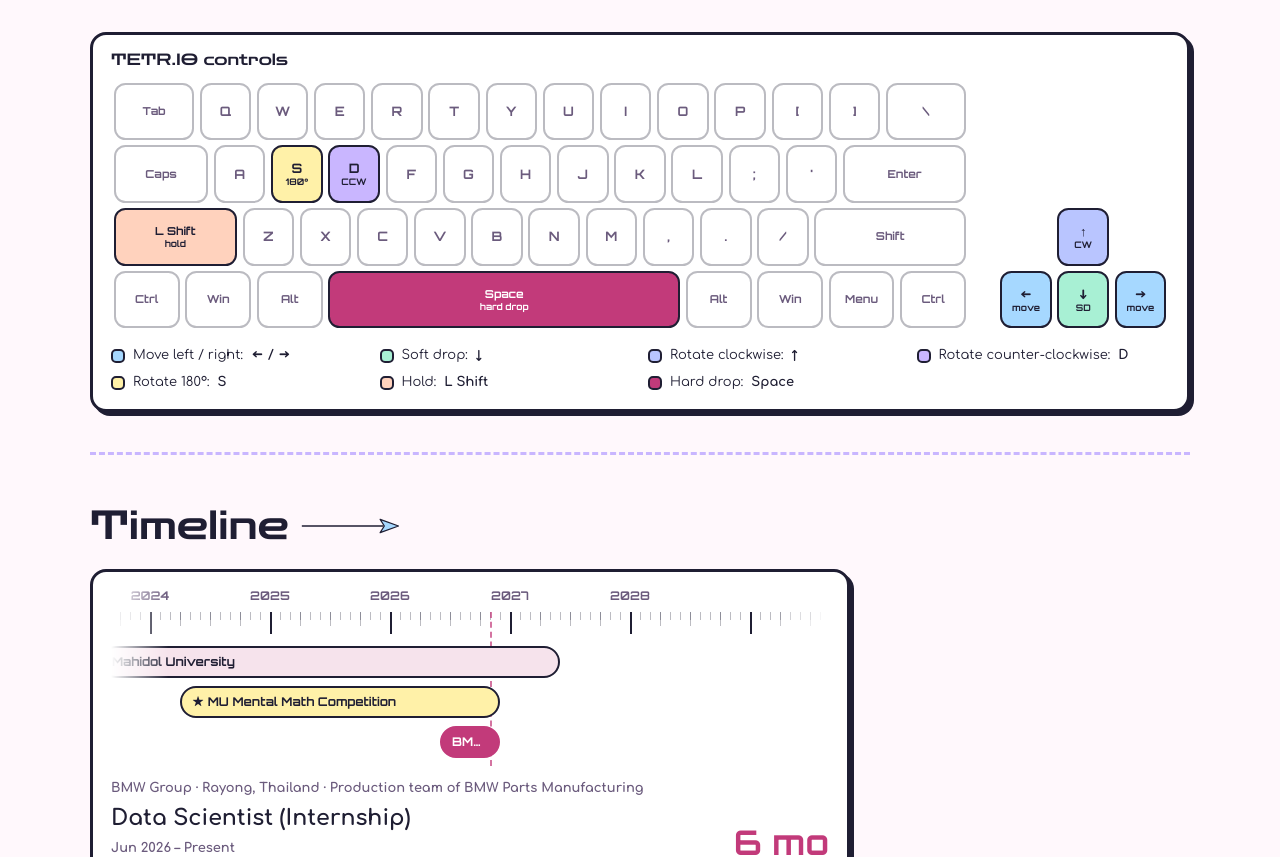
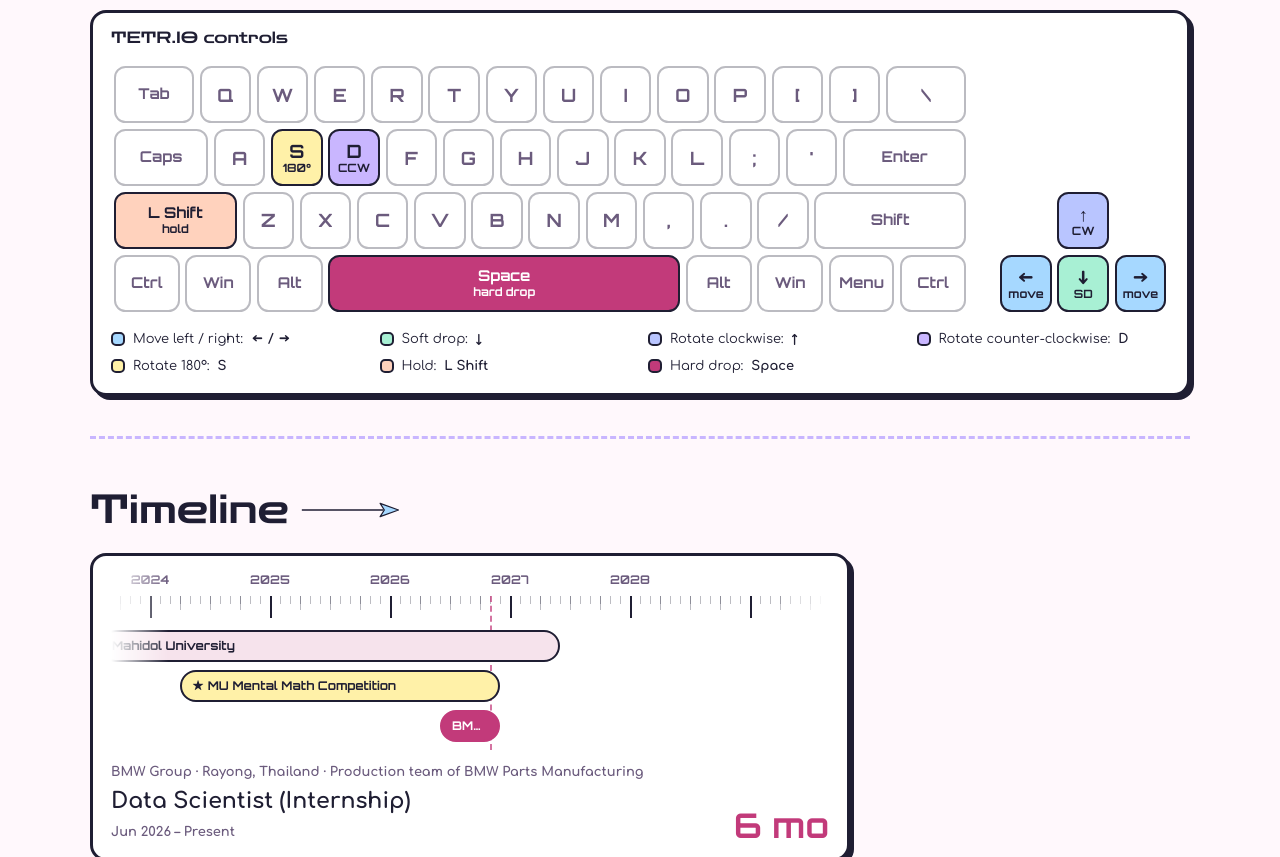
Before and after one commit to jimmyreturnz/jimmyreturnz.github.io, an Astro site in the folder site/: page /about in a window 1280 px wide. Shown: the part 1385-2242 px from the top of the page. Built offline with nearby package versions, Linux system fonts and the light colour scheme; Astro itself is replaced by a stand-in of ours; a web font is replaced by a local one.

Commit message:
Phone fixes (header fits, keyboard scrolls), Setups grid fills its row, dark menu text, heatmap year ripple

```diff
--- a/site/src/components/PlayerCard.astro
+++ b/site/src/components/PlayerCard.astro
@@ -160,6 +160,8 @@ const tabs: { id: string; label: string; icon: 'github' | 'osu-taiko' | 'osu-man
 </style>
 
 <script>
+  import { gsap } from 'gsap';
+  import { reduced } from '../scripts/motion';
   import { rollTo, watchRolls } from '../scripts/roll';
   document.addEventListener('astro:page-load', () => watchRolls());
   // Year switch for the GitHub heatmap: shows that year's grid and updates the numbers.
@@ -170,6 +172,10 @@ const tabs: { id: string; label: string; icon: 'github' | 'osu-taiko' | 'osu-man
       heat.querySelectorAll<HTMLElement>('.hm').forEach((g) => { g.hidden = g.dataset.year !== b.dataset.year; });
       const g = heat.querySelector<HTMLElement>(`.hm[data-year="${b.dataset.year}"]`)!, n = (v?: string) => Number(v ?? 0).toLocaleString('en-US');
       rollTo(heat.querySelector<HTMLElement>('[data-heat-total]')!, n(g.dataset.total));
+      if (!reduced()) { // the new year's squares ripple in from the left, week by week
+        const cells = [...g.children] as HTMLElement[], first = Number(cells[0]?.style.gridRowStart) || 1;
+        gsap.fromTo(cells, { scale: 0, opacity: 0 }, { scale: 1, opacity: 1, duration: 0.35, ease: 'back.out(2)', overwrite: true, clearProps: 'transform,opacity', delay: (i: number) => 0.05 + Math.floor((i + first - 1) / 7) * 0.014 });
+      }
       const tile = root.querySelector<HTMLElement>('[data-gh-total]');
       if (tile) rollTo(tile, n(g.dataset.total));
     }));
--- a/site/src/components/PortfolioHeader.astro
+++ b/site/src/components/PortfolioHeader.astro
@@ -65,6 +65,8 @@ const row = (label: string) => Array.from({ length: 8 }, () => label).join('  ·
   /* full-screen menu: circle reveal from the button, one marquee row per page, hover tints the screen */
   .menu{position:fixed;inset:0;z-index:50;background:var(--tint,var(--bg));transition:background .35s;display:grid;align-content:center;padding:clamp(16px,4vw,48px);overflow:hidden}
   .menu[hidden]{display:none}
+  /* dark theme: the menu is dark until a row tints it pastel, so its text and lines go light then */
+  :global(:root[data-theme="dark"]) .menu:not([style*="--tint"]){--navy:var(--ink)}
   .menu ul{list-style:none;margin:0;padding:0;display:grid;gap:clamp(6px,1.6vh,14px)}
   .menu a{position:relative;display:block;overflow:hidden;border-top:var(--stroke) solid var(--navy);padding:clamp(6px,1.4vh,14px) 0;text-decoration:none;color:var(--navy)}
   .menu b{position:relative;display:block;font:clamp(40px,9vw,104px)/1 var(--display);font-weight:400;transition:transform .25s}
--- a/site/src/components/TetrioKeys.astro
+++ b/site/src/components/TetrioKeys.astro
@@ -17,7 +17,7 @@ const rows: K[][] = [
 ---
 <div class="kb card pad">
   <h3>TETR.IO controls</h3>
-  <div class="board" role="img" aria-label="Keyboard layout: left and right arrows move, down arrow soft drops, up arrow rotates clockwise, D rotates counter-clockwise, S rotates 180 degrees, left Shift holds, Space hard drops.">
+  <div class="scroll"><div class="board" role="img" aria-label="Keyboard layout: left and right arrows move, down arrow soft drops, up arrow rotates clockwise, D rotates counter-clockwise, S rotates 180 degrees, left Shift holds, Space hard drops.">
     {rows.map((r) => (
       <div class="r">
         {r.map(([l, w = 1]) => w < 0 ? <i class="gap" style={`--w:${-w}`}></i> : (
@@ -26,6 +26,7 @@ const rows: K[][] = [
       </div>
     ))}
   </div>
+  </div>
   <ul class="legend">
     {(Object.keys(ACTIONS) as Act[]).map((a) => <li><i class={`sw a-${a}`}></i>{ACTIONS[a].label}: <b>{Object.entries(MAP).filter(([, v]) => v === a).map(([k]) => k).join(' / ')}</b></li>)}
   </ul>
@@ -33,15 +34,16 @@ const rows: K[][] = [
 
 <style>
   .kb{margin-top:clamp(20px,4vw,36px);container-type:inline-size}
-  .board{--u:calc(100cqw / 18.5)}
-  .board{display:grid;gap:0;width:100%;margin:6px 0 14px}
+  .scroll{overflow-x:auto;scrollbar-width:thin}
+  .board{--u:calc(max(100cqw,560px) / 18.5)}
+  .board{display:grid;gap:0;width:max(100%,560px);margin:6px 0 14px}
   .r{display:grid;grid-template-columns:repeat(74,1fr)}
   .k,.gap{grid-column:span calc(var(--w) * 4);height:var(--u)}
   .k{margin:calc(var(--u) * .05)}
   .k{display:flex;flex-direction:column;align-items:center;justify-content:center;box-sizing:border-box;border:2px solid var(--rule,color-mix(in srgb,var(--ink) 30%,transparent));border-radius:calc(var(--u) * .2);
-    font:700 clamp(6px,1.6cqw,13px)/1 var(--hud);color:var(--muted);overflow:hidden;white-space:nowrap}
-  .k.big{font-size:clamp(5px,1.3cqw,11px)}
-  .k small{font-size:clamp(5px,1cqw,9px);font-weight:700;margin-top:2px;display:none}
+    font:700 max(8px,calc(var(--u) * .32))/1 var(--hud);color:var(--muted);overflow:hidden;white-space:nowrap}
+  .k.big{font-size:max(7px,calc(var(--u) * .26))}
+  .k small{font-size:max(6px,calc(var(--u) * .2));font-weight:700;margin-top:2px;display:none}
   @media (min-width:700px){ .k small{display:block} }
   .k[class*="a-"]{border-color:var(--ink);color:var(--on-pastel)}
   .a-move{background:var(--sky)} .a-sd{background:var(--mint)} .a-cw{background:color-mix(in srgb,var(--sky) 45%,var(--lav))} .a-ccw{background:var(--lav)} .a-flip{background:var(--butter)}
--- a/site/src/styles/global.css
+++ b/site/src/styles/global.css
@@ -58,7 +58,7 @@ h1,h2,h3{font-family:var(--display);font-weight:400;line-height:1.15}
 .bg-pink{background:var(--pink)}.bg-lav{background:var(--lav)}.bg-mint{background:var(--mint)}.bg-sky{background:var(--sky)}.bg-butter{background:var(--butter)}
 
 /* shared page blocks */
-.grid3{display:grid;gap:16px;grid-template-columns:repeat(auto-fill,minmax(min(100%,260px),1fr))}
+.grid3{display:grid;gap:16px;grid-template-columns:repeat(auto-fit,minmax(min(100%,260px),1fr))}
 .pad{padding:16px 18px}
 .pad h3{font-size:16px;margin:0 0 10px}
 .meta{margin:0;font-size:13px;color:var(--muted);font-weight:700}
@@ -83,6 +83,8 @@ h1,h2,h3{font-family:var(--display);font-weight:400;line-height:1.15}
 .tg[aria-pressed="true"]{background:var(--butter);color:var(--on-pastel);border-color:var(--on-pastel)}
 .tg[aria-pressed="true"] i{background:var(--accent);border-color:var(--on-pastel)}
 @media (max-width:820px){ .tg span{display:none} .tg{padding:0;width:var(--ctl)} .wordmark{font-size:18px} .wordmark svg{width:22px} }
+@media (max-width:440px){ .bar{gap:6px} .wordmark{font-size:15px;gap:5px} .wordmark svg{width:18px} }
+@media (max-width:380px){ .wordmark{font-size:0} }
 
 /* reduced motion: no idle loops */
 @media (prefers-reduced-motion:reduce){:root:not([data-motion="full"]) *,:root:not([data-motion="full"]) *::before,:root:not([data-motion="full"]) *::after{animation:none!important;transition:none!important;scroll-behavior:auto!important}}
```
